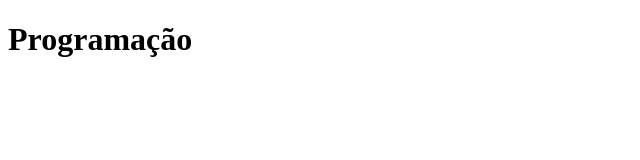
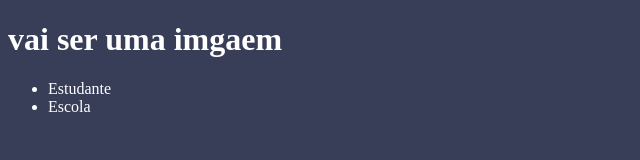
Before and after one commit to GUI-GAY/programacao, a plain HTML site: page index.html in a window 1280 px wide. Shown: the whole page, without its empty margins (0-640 px from the left). Drawn offline with Linux system fonts and the light colour scheme.

Commit message:
Cor no fundo
colocamos cor no background

```diff
--- a/index.html
+++ b/index.html
@@ -5,8 +5,20 @@
     <meta http-equiv="X-UA-Compatible" content="IE=edge">
     <meta name="viewport" content="width=device-width, initial-scale=1.0">
     <title>Document</title>
+    <link rel="stylesheet" href="style.css">
 </head>
 <body>
-   <h1>Programação</h1>
+   <h1>vai ser uma imgaem</h1>
+<ul>
+  <li>Estudante</li>
+  <li>Escola</li>
+</ul>
+
+
+
+
+
+
+
 </body>
 </html>
--- a/style.css
+++ b/style.css
@@ -0,0 +1,9 @@
+header{background-color: #383d58;
+    color: white;
+}
+body{
+    background-color: #383d58;
+color: white;
+
+
+}
```
